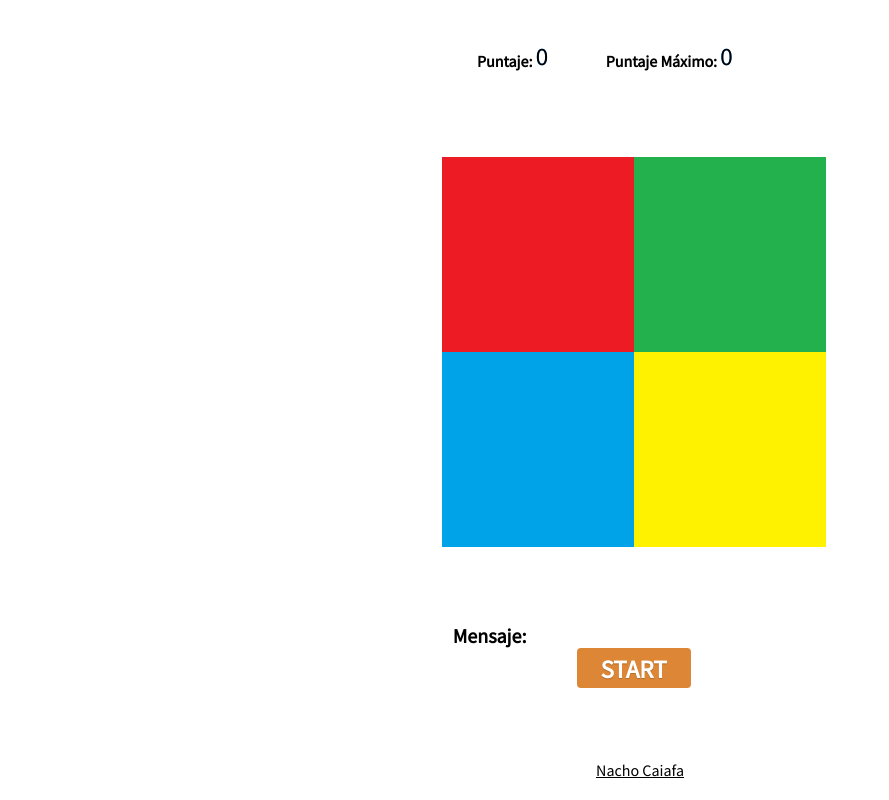
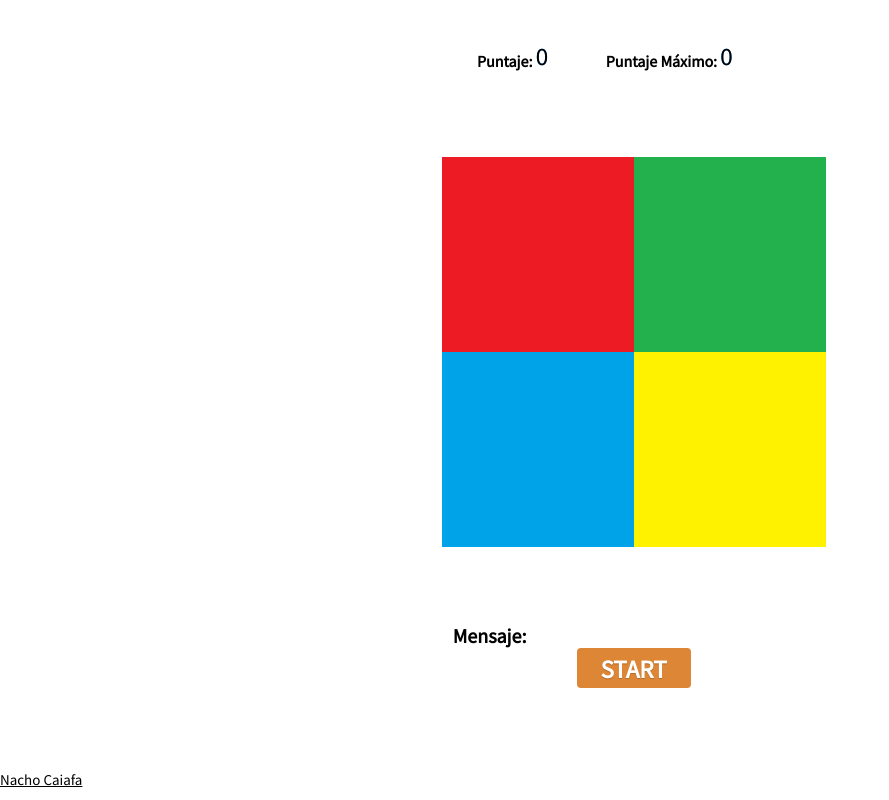
Before and after one commit to NachoKai/simondice, a plain HTML site: page index.html in a window 1280 px wide. Shown: the whole page, without its empty margins (0-889 px from the left). Drawn offline with Linux system fonts and the light colour scheme.

Commit message:
Update main.css

```diff
--- a/css/main.css
+++ b/css/main.css
@@ -69,7 +69,8 @@ body {
 }
 
 .colores {
-  height: 400px;
+  position: relative;
+  min-height: 400px;
   display: flex;
   justify-content: center;
   align-items: center;
@@ -184,17 +185,18 @@ body {
 }
 
 footer {
+  display: flex;
+  text-align: center;
+  position: absolute;
+  justify-content: center;
+  align-content: center;
+  bottom: 0;
   height: 30px;
-  font-size: 15px;
 }
 
 .link {
-  font-size: 16px;
-  color: #000000;
-}
-
-.link:hover {
-  color: #000000;
+  bottom: 0;
+  font-size: 15px;
 }
 
 .link:active {
@@ -517,6 +519,7 @@ input:focus {
 }
 
 @media (prefers-color-scheme: dark) {
+
   body,
   .sector1,
   .sector2,
@@ -529,13 +532,16 @@ input:focus {
   .mensaje,
   #mensaje,
   #puntaje,
-  #pmaximo {
+  #pmaximo,
+  .link,
+  .link:hover {
     background: #000000;
     color: #ffffff
   }
 }
 
 @media (prefers-color-scheme: light) {
+
   body,
   .sector1,
   .sector2,
@@ -548,7 +554,9 @@ input:focus {
   .mensaje,
   #mensaje,
   #puntaje,
-  #pmaximo {
+  #pmaximo,
+  .link,
+  .link:hover {
     background: #ffffff;
     color: #000000
   }
```
